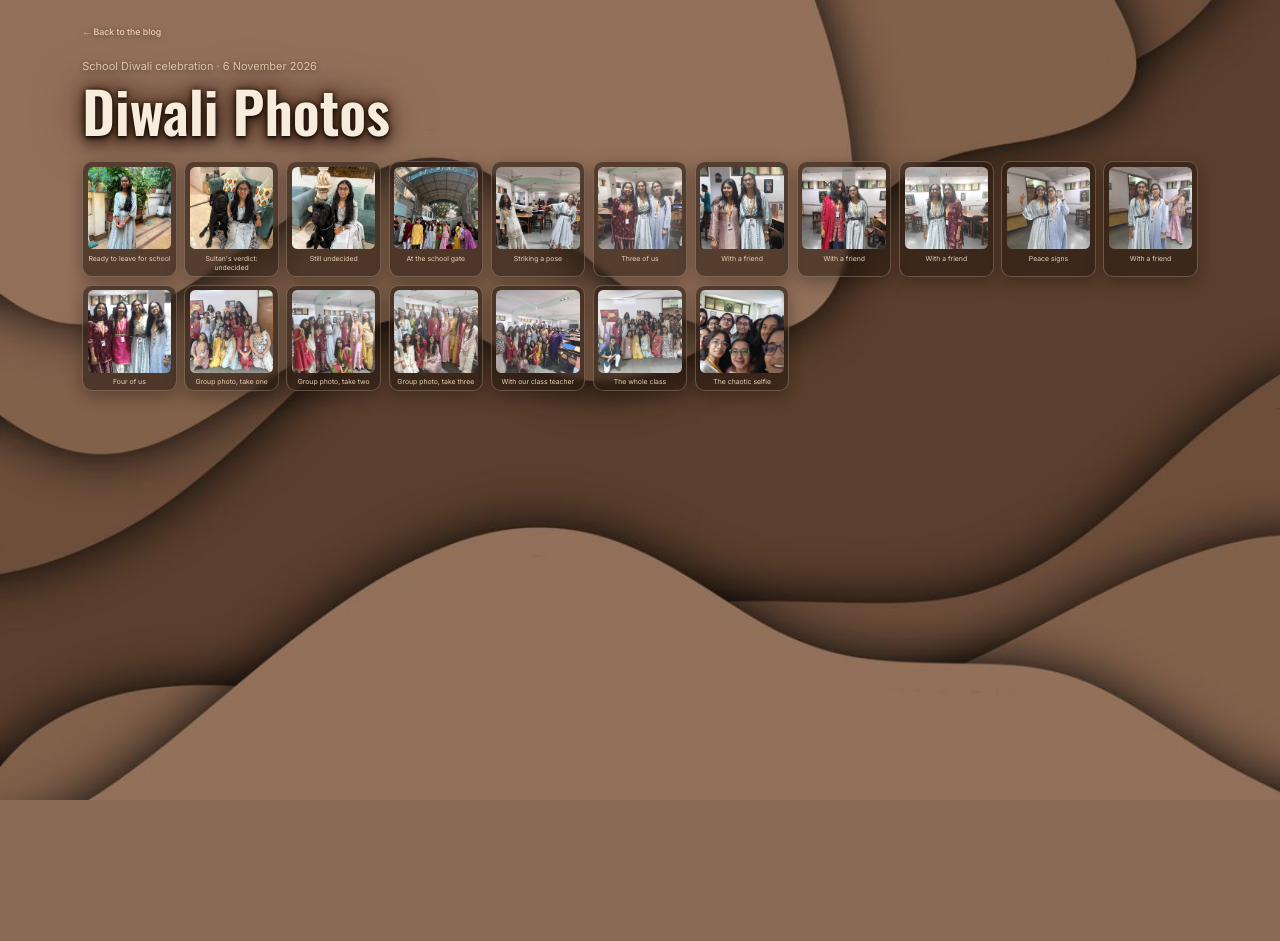
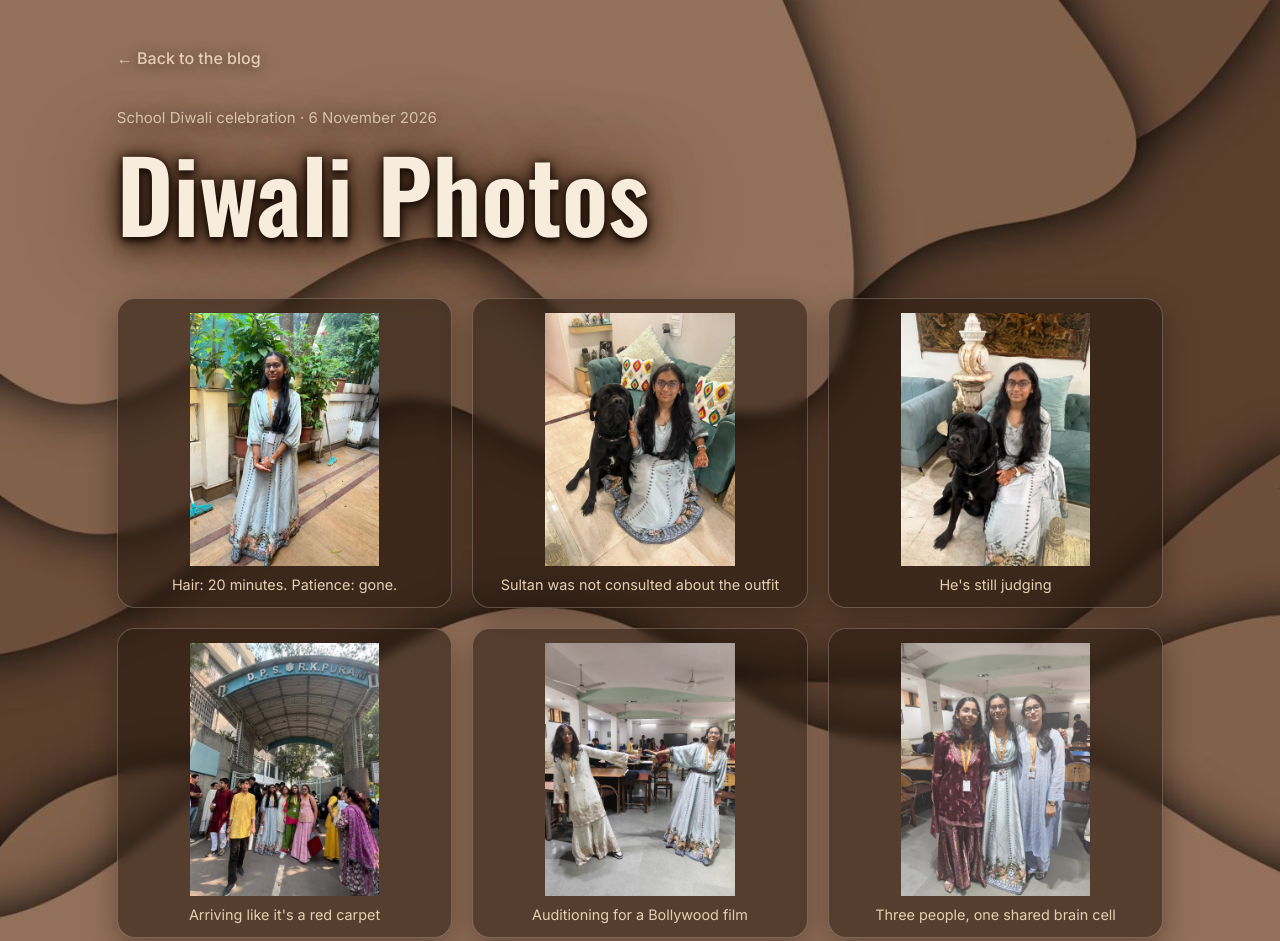
Before and after one commit to priyal0405/priyal-portfolio, a plain HTML site: page blog-diwali-photos.html in a window 1280 px wide. Shown: the top 941 px of the page. Before the commit the page ends 800 px from the top, so only its background shows below. Drawn offline with nearby package versions, Linux system fonts and the light colour scheme.

Commit message:
Add files via upload

```diff
--- a/blog-diwali-photos.html
+++ b/blog-diwali-photos.html
@@ -9,9 +9,9 @@
   <link href="https://fonts.googleapis.com/css2?family=Oswald:wght@500;600&family=Inter:wght@400;500&display=swap" rel="stylesheet">
   <link rel="stylesheet" href="style.css">
 </head>
-<body class="compact">
+<body>
   <main>
-    <header class="page-header intro">
+    <header class="page-header intro photos-header">
       <a href="blog.html" class="back">← Back to the blog</a>
       <p class="subtitle">School Diwali celebration · 6 November 2026</p>
       <h1>Diwali Photos</h1>
@@ -19,80 +19,80 @@
 
     <!--
       To add a photo: copy one <figure> block, change the image file, alt text and caption.
-      Click any photo on the page to see it enlarged (zoom.js).
+      Click any photo to see it enlarged (zoom.js).
     -->
     <section class="photo-grid">
       <figure class="card photo-card">
         <img src="images/diwali-2026-ready-outside.jpg" alt="Priyal in a light blue lehenga with mehendi, standing outside among potted plants">
-        <figcaption>Ready to leave for school</figcaption>
+        <figcaption>Hair: 20 minutes. Patience: gone.</figcaption>
       </figure>
       <figure class="card photo-card">
         <img src="images/diwali-2026-sultan.jpg" alt="Priyal sitting on the floor in her lehenga beside her big black dog, Sultan">
-        <figcaption>Sultan's verdict: undecided</figcaption>
+        <figcaption>Sultan was not consulted about the outfit</figcaption>
       </figure>
       <figure class="card photo-card">
         <img src="images/diwali-2026-sultan-2.jpg" alt="Priyal sitting on the sofa in her lehenga next to Sultan">
-        <figcaption>Still undecided</figcaption>
+        <figcaption>He's still judging</figcaption>
       </figure>
       <figure class="card photo-card">
         <img src="images/diwali-2026-school-gate.jpg" alt="Priyal and friends in festive outfits at the school gate">
-        <figcaption>At the school gate</figcaption>
+        <figcaption>Arriving like it's a red carpet</figcaption>
       </figure>
       <figure class="card photo-card">
         <img src="images/diwali-2026-twirl.jpg" alt="Priyal and a friend striking a pose with arms outstretched in the classroom">
-        <figcaption>Striking a pose</figcaption>
+        <figcaption>Auditioning for a Bollywood film</figcaption>
       </figure>
       <figure class="card photo-card">
         <img src="images/diwali-2026-trio-2.jpg" alt="Priyal with two friends in maroon and light blue outfits">
-        <figcaption>Three of us</figcaption>
+        <figcaption>Three people, one shared brain cell</figcaption>
       </figure>
       <figure class="card photo-card">
         <img src="images/diwali-2026-friend-pink.jpg" alt="Priyal with a friend in a mauve outfit">
-        <figcaption>With a friend</figcaption>
+        <figcaption>Photo #47 of 300</figcaption>
       </figure>
       <figure class="card photo-card">
         <img src="images/diwali-2026-friend-red.jpg" alt="Priyal with a friend in a red outfit">
-        <figcaption>With a friend</figcaption>
+        <figcaption>Posing like the cake isn't waiting</figcaption>
       </figure>
       <figure class="card photo-card">
         <img src="images/diwali-2026-friend-maroon.jpg" alt="Priyal with a friend in a maroon outfit">
-        <figcaption>With a friend</figcaption>
+        <figcaption>Photo #112. Still smiling.</figcaption>
       </figure>
       <figure class="card photo-card">
         <img src="images/diwali-2026-peace.jpg" alt="Priyal and a friend making peace signs">
-        <figcaption>Peace signs</figcaption>
+        <figcaption>Peace ✌ (the cake fight hadn't started yet)</figcaption>
       </figure>
       <figure class="card photo-card">
         <img src="images/diwali-2026-friend-blue.jpg" alt="Priyal with a friend in a light blue kurta">
-        <figcaption>With a friend</figcaption>
+        <figcaption>Matching blues, completely by accident</figcaption>
       </figure>
       <figure class="card photo-card">
         <img src="images/diwali-2026-four-friends.jpg" alt="Priyal with three friends in festive outfits">
-        <figcaption>Four of us</figcaption>
+        <figcaption>Four people, zero plans</figcaption>
       </figure>
       <figure class="card photo-card">
         <img src="images/diwali-2026-girls-sitting.jpg" alt="A group of girls from the class posing together in festive outfits">
-        <figcaption>Group photo, take one</figcaption>
+        <figcaption>Everyone fit in the frame. A Diwali miracle.</figcaption>
       </figure>
       <figure class="card photo-card">
         <img src="images/diwali-2026-girls-standing.jpg" alt="A group of girls from the class standing together in festive outfits">
-        <figcaption>Group photo, take two</figcaption>
+        <figcaption>Group photo, take 27</figcaption>
       </figure>
       <figure class="card photo-card">
         <img src="images/diwali-2026-girls-group.jpg" alt="Another group of girls from the class posing together">
-        <figcaption>Group photo, take three</figcaption>
+        <figcaption>Group photo, take 28</figcaption>
       </figure>
       <figure class="card photo-card">
         <img src="images/diwali-2026-with-teacher.jpg" alt="A group of students with their class teacher in the classroom">
-        <figcaption>With our class teacher</figcaption>
+        <figcaption>The photographer finally gets in the picture</figcaption>
       </figure>
       <figure class="card photo-card">
         <img src="images/diwali-2026-class.jpg" alt="The whole class posing together in festive outfits">
-        <figcaption>The whole class</figcaption>
+        <figcaption>The whole class, minus the cake</figcaption>
       </figure>
       <figure class="card photo-card">
         <img src="images/diwali-2026-selfie.jpg" alt="A close-up selfie of a group of friends laughing">
-        <figcaption>The chaotic selfie</figcaption>
+        <figcaption>Who's holding the phone? Nobody knows.</figcaption>
       </figure>
     </section>
   </main>
--- a/style.css
+++ b/style.css
@@ -315,35 +315,40 @@ main {
   max-width: 760px;
   margin-top: 24px;
 }
-/* Shrinks everything on a page (text, headings, photos) to 55%.
-   Used on photo album pages: <body class="compact"> */
-.compact main { zoom: 0.55; max-width: calc(1200px / 0.55); } /* still uses the full page width */
+/* Diwali photos page header: heading 99px and subtitle 15px on a laptop
+   (5px smaller than the other pages) */
+.photos-header h1 { font-size: clamp(3.25rem, 11vw, 99px); }
+.photos-header .subtitle { font-size: clamp(0.875rem, 2.4vw, 15px); }
 
-/* Photo album pages (e.g. blog-diwali-photos.html): a grid of small cards
-   like the achievements page, so lots of photos fit on one screen.
+/* Photo album pages (e.g. blog-diwali-photos.html): same grid and card size
+   as the achievements page (3 per row on a laptop).
    Thumbnails are cropped to the same size; click one to see the whole photo. */
 .photo-grid {
   display: grid;
-  grid-template-columns: repeat(auto-fill, minmax(160px, 1fr));
-  gap: 14px;
-  margin-top: 40px;
+  grid-template-columns: repeat(auto-fill, minmax(280px, 1fr));
+  gap: 20px;
+  margin-top: 56px;
 }
+/* Box is the same size as an achievement card; the whole photo is shrunk
+   to fit inside it (nothing cropped), with the caption underneath */
 .photo-card {
+  display: flex;
+  flex-direction: column;
+  height: 310px;
   margin: 0;
-  padding: 8px;
+  padding: 14px;
 }
 .photo-card img {
   display: block;
+  flex: 1;
+  min-height: 0;
   width: 100%;
-  height: 150px;
-  object-fit: cover;
-  object-position: center 30%; /* keep faces in view */
-  border-radius: 10px;
+  object-fit: contain; /* show the whole photo */
 }
 .photo-card figcaption {
-  margin-top: 8px;
-  font-size: 0.78rem;
+  margin-top: 10px;
   color: var(--muted);
+  font-size: 0.9rem;
   text-align: center;
 }
 .gallery figure { margin: 0; }
```
